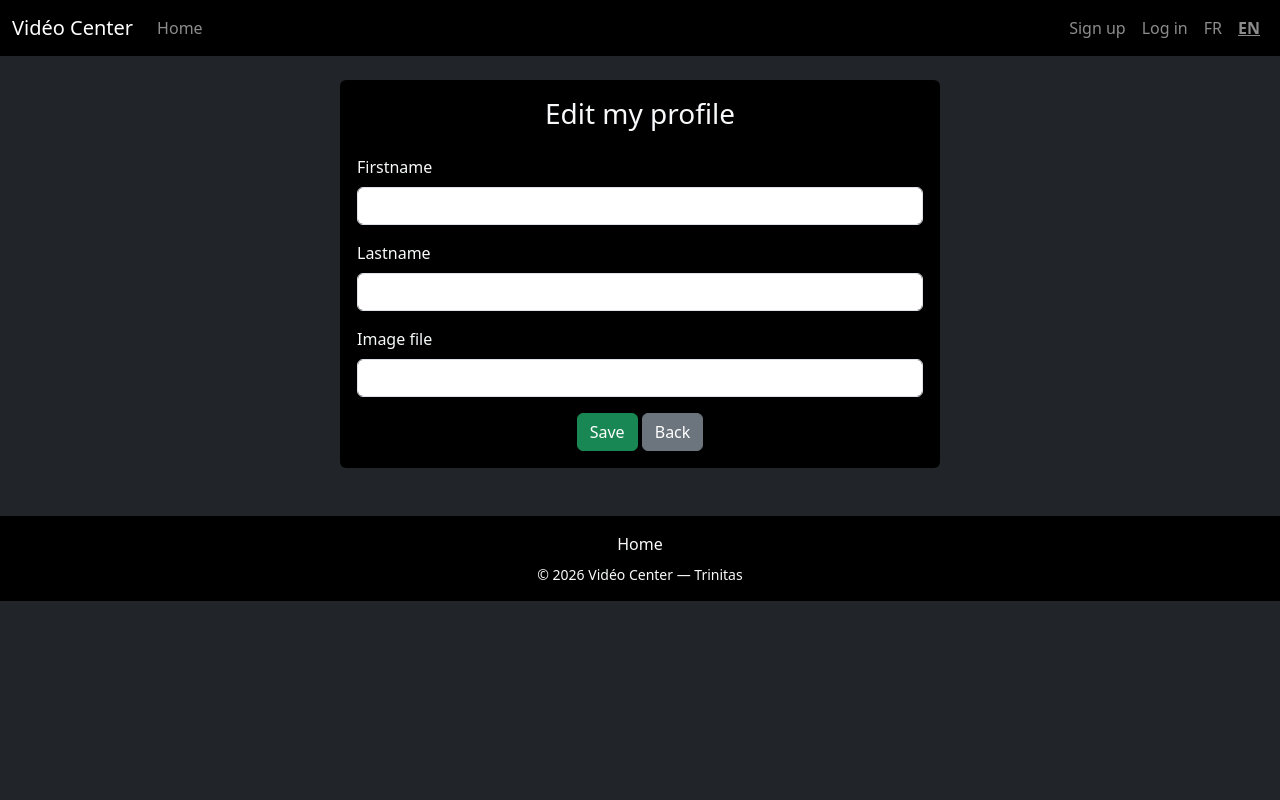
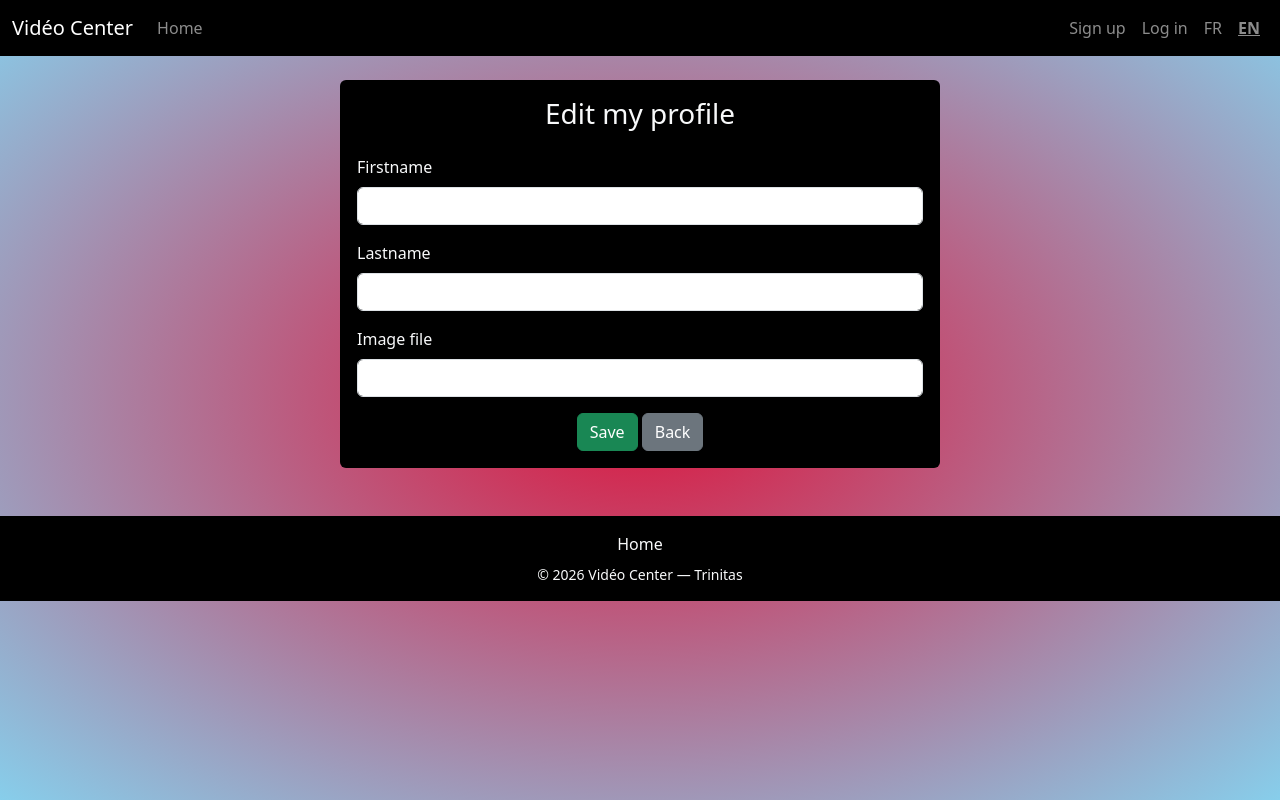
Before and after one commit to Trinitas-tech/projet_video_center_trinitas, a Symfony app: template templates/profile/edit.html.twig in a window 1280 px wide. Run offline with Twig, Linux system fonts and the light colour scheme; the template is opened without the code that fills it, so the values that code supplies are empty; form fields are guessed from the names that the template uses; some libraries are stand-ins or nearby versions.

Commit message:
Use crimson-to-skyblue radial gradient as site background
Co-Authored-By: Claude Fable 5 <noreply@anthropic.com>

```diff
--- a/templates/base.html.twig
+++ b/templates/base.html.twig
@@ -7,7 +7,7 @@
         <link href="https://cdn.jsdelivr.net/npm/bootstrap@5.3.3/dist/css/bootstrap.min.css" rel="stylesheet">
         {% block stylesheets %}{% endblock %}
     </head>
-    <body class="bg-dark text-light">
+    <body class="text-light" style="background: content-box radial-gradient(crimson, skyblue); min-height: 100vh;">
 
         {# ===== NAVBAR ===== #}
         <nav class="navbar navbar-expand-lg navbar-dark bg-black">
```
